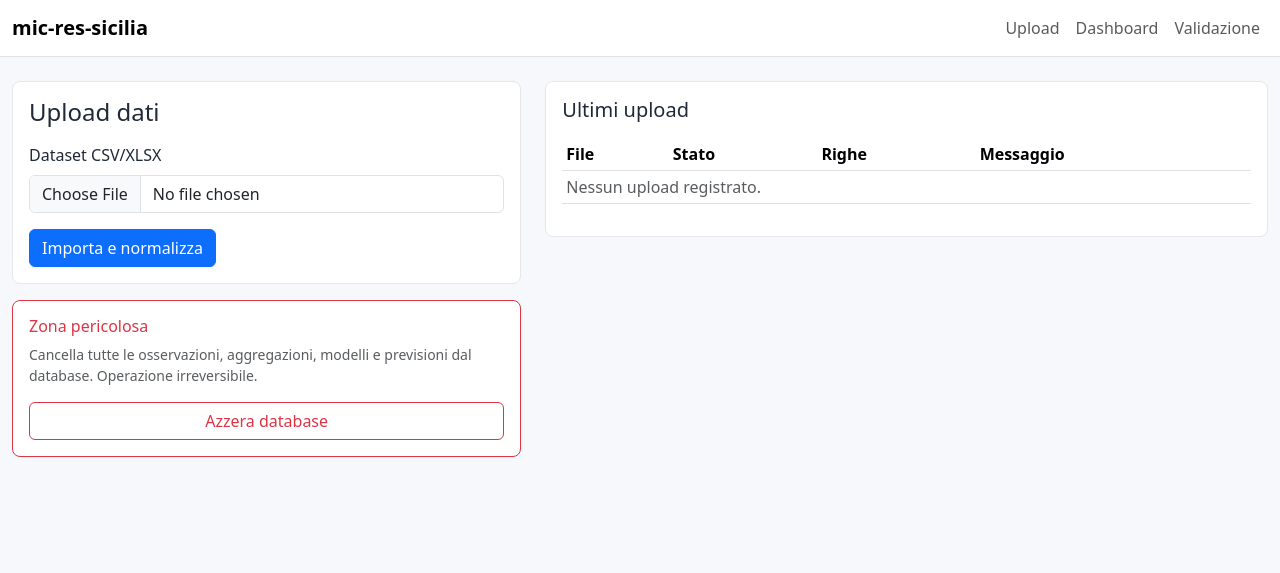
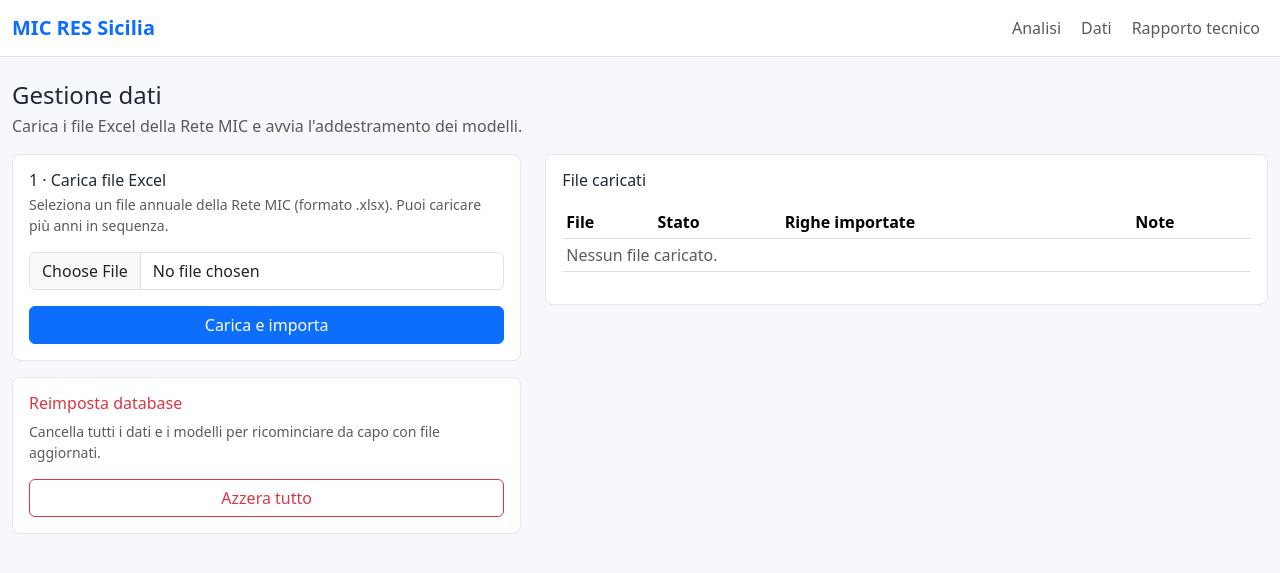
Before and after one commit to ico88/micare-sicilia, a Flask app: page /upload in a window 1280 px wide. Shown: the top 573 px of the page. Run offline with Flask 3, Linux system fonts and the light colour scheme.

Commit message:
Simplify UI for clinical end users
- base.html: brand capitalized, nav renamed (Analisi/Dati/Rapporto tecnico),
  alerts dismissible
- dashboard.html: remove train button from header (admin action), rename tabs
  to Andamento storico/Previsione/Qualità modelli, replace all technical model
  names with readable Italian labels, empty-state with clear call-to-action
- upload.html: numbered step flow (1 Carica / 2 Addestra), plain Italian status
  labels, reworded danger zone
- validation_report.html: retitled as Rapporto tecnico, disclaimer downgraded
  to info-level styling

Co-Authored-By: Claude Sonnet 4.6 <noreply@anthropic.com>
Claude-Session: https://claude.ai/code/session_015XR7ezcPTDYsLw9RkCzpXq

```diff
--- a/app/templates/base.html
+++ b/app/templates/base.html
@@ -10,11 +10,11 @@
   <body>
     <nav class="navbar navbar-expand-lg border-bottom bg-white">
       <div class="container-fluid">
-        <a class="navbar-brand fw-semibold" href="{{ url_for('dashboard.dashboard') }}">mic-res-sicilia</a>
-        <div class="navbar-nav">
-          <a class="nav-link" href="{{ url_for('upload.upload') }}">Upload</a>
-          <a class="nav-link" href="{{ url_for('dashboard.dashboard') }}">Dashboard</a>
-          <a class="nav-link" href="{{ url_for('dashboard.validation_report') }}">Validazione</a>
+        <a class="navbar-brand fw-bold text-primary" href="{{ url_for('dashboard.dashboard') }}">MIC RES Sicilia</a>
+        <div class="navbar-nav ms-auto gap-1">
+          <a class="nav-link" href="{{ url_for('dashboard.dashboard') }}">Analisi</a>
+          <a class="nav-link" href="{{ url_for('upload.upload') }}">Dati</a>
+          <a class="nav-link text-muted small" href="{{ url_for('dashboard.validation_report') }}">Rapporto tecnico</a>
         </div>
       </div>
     </nav>
@@ -24,7 +24,10 @@
         {% if messages %}
           <div class="mb-3">
             {% for category, message in messages %}
-              <div class="alert alert-{{ category }} mb-2">{{ message }}</div>
+              <div class="alert alert-{{ category }} alert-dismissible mb-2">
+                {{ message }}
+                <button type="button" class="btn-close" data-bs-dismiss="alert"></button>
+              </div>
             {% endfor %}
           </div>
         {% endif %}
--- a/app/templates/upload.html
+++ b/app/templates/upload.html
@@ -1,77 +1,88 @@
 {% extends "base.html" %}
-{% block title %}Upload dati - MIC RES Sicilia{% endblock %}
+{% block title %}Gestione dati - MIC RES Sicilia{% endblock %}
 {% block content %}
+<div class="mb-3">
+  <h1 class="h4 mb-1">Gestione dati</h1>
+  <div class="text-muted">Carica i file Excel della Rete MIC e avvia l'addestramento dei modelli.</div>
+</div>
+
 <div class="row g-4">
   <div class="col-lg-5">
+
     <section class="panel">
-      <h1 class="h4 mb-3">Upload dati</h1>
+      <h2 class="h6 mb-1">1 · Carica file Excel</h2>
+      <p class="text-muted small mb-3">Seleziona un file annuale della Rete MIC (formato .xlsx). Puoi caricare più anni in sequenza.</p>
       <form method="post" enctype="multipart/form-data">
-        <label class="form-label" for="dataset">Dataset CSV/XLSX</label>
         <input class="form-control" id="dataset" name="dataset" type="file" accept=".csv,.xls,.xlsx" required>
-        <button class="btn btn-primary mt-3" type="submit">Importa e normalizza</button>
+        <button class="btn btn-primary mt-3 w-100" type="submit">Carica e importa</button>
       </form>
     </section>
 
     {% if has_imports %}
     <section class="panel mt-3">
-      <h2 class="h6 mb-2">Dati pronti per l'addestramento</h2>
-      <p class="text-muted small mb-3">Hai file già importati. Puoi addestrare i modelli predittivi sul dataset corrente.</p>
+      <h2 class="h6 mb-1">2 · Addestra i modelli predittivi</h2>
+      <p class="text-muted small mb-3">Una volta caricati tutti gli anni, avvia l'addestramento. L'operazione richiede alcuni minuti.</p>
       <form method="post" action="{{ url_for('dashboard.train') }}">
-        <button class="btn btn-success w-100" type="submit">Addestra modelli</button>
+        <button class="btn btn-success w-100" type="submit">Avvia addestramento</button>
       </form>
     </section>
     {% endif %}
 
-    <section class="panel mt-3 border-danger">
-      <h2 class="h6 mb-2 text-danger">Zona pericolosa</h2>
-      <p class="text-muted small mb-3">Cancella tutte le osservazioni, aggregazioni, modelli e previsioni dal database. Operazione irreversibile.</p>
-      <button class="btn btn-outline-danger w-100" data-bs-toggle="modal" data-bs-target="#resetModal">Azzera database</button>
+    <section class="panel mt-3">
+      <h2 class="h6 mb-2 text-danger">Reimposta database</h2>
+      <p class="text-muted small mb-3">Cancella tutti i dati e i modelli per ricominciare da capo con file aggiornati.</p>
+      <button class="btn btn-outline-danger w-100" data-bs-toggle="modal" data-bs-target="#resetModal">Azzera tutto</button>
     </section>
 
     <div class="modal fade" id="resetModal" tabindex="-1" aria-labelledby="resetModalLabel" aria-hidden="true">
       <div class="modal-dialog">
         <div class="modal-content">
           <div class="modal-header">
-            <h5 class="modal-title" id="resetModalLabel">Conferma azzeramento database</h5>
+            <h5 class="modal-title" id="resetModalLabel">Conferma reimposta</h5>
             <button type="button" class="btn-close" data-bs-dismiss="modal"></button>
           </div>
           <div class="modal-body">
-            Stai per eliminare <strong>tutti i dati</strong>: osservazioni, aggregazioni mensili, modelli addestrati e previsioni.<br>
-            Questa operazione è <strong>irreversibile</strong>. Continuare?
+            Verranno eliminati <strong>tutti i dati</strong>: osservazioni, aggregazioni, modelli addestrati e previsioni.<br>
+            L'operazione è <strong>irreversibile</strong>. Continuare?
           </div>
           <div class="modal-footer">
             <button type="button" class="btn btn-secondary" data-bs-dismiss="modal">Annulla</button>
             <form method="post" action="{{ url_for('upload.reset_db') }}">
-              <button type="submit" class="btn btn-danger">Sì, azzera tutto</button>
+              <button type="submit" class="btn btn-danger">Sì, reimposta</button>
             </form>
           </div>
         </div>
       </div>
     </div>
   </div>
+
   <div class="col-lg-7">
     <section class="panel">
-      <h2 class="h5 mb-3">Ultimi upload</h2>
+      <h2 class="h6 mb-3">File caricati</h2>
       <div class="table-responsive">
         <table class="table table-sm align-middle">
           <thead>
             <tr>
               <th>File</th>
               <th>Stato</th>
-              <th>Righe</th>
-              <th>Messaggio</th>
+              <th>Righe importate</th>
+              <th>Note</th>
             </tr>
           </thead>
           <tbody>
             {% for file in files %}
               <tr>
                 <td>{{ file.original_name }}</td>
-                <td><span class="badge text-bg-{{ 'success' if file.status == 'imported' else 'danger' if file.status == 'error' else 'secondary' }}">{{ file.status }}</span></td>
-                <td>{{ file.row_count }}</td>
-                <td>{{ file.message }}</td>
+                <td>
+                  <span class="badge text-bg-{{ 'success' if file.status == 'imported' else 'danger' if file.status == 'error' else 'warning' if file.status == 'skipped' else 'secondary' }}">
+                    {{ 'Importato' if file.status == 'imported' else 'Errore' if file.status == 'error' else 'Già presente' if file.status == 'skipped' else file.status }}
+                  </span>
+                </td>
+                <td>{{ file.row_count if file.row_count else '—' }}</td>
+                <td class="text-muted small">{{ file.message }}</td>
               </tr>
             {% else %}
-              <tr><td colspan="4" class="text-muted">Nessun upload registrato.</td></tr>
+              <tr><td colspan="4" class="text-muted">Nessun file caricato.</td></tr>
             {% endfor %}
           </tbody>
         </table>
```
Also changed, not shown: app/templates/dashboard.html (+31 -37 lines), app/templates/validation_report.html (+4 -4 lines).
